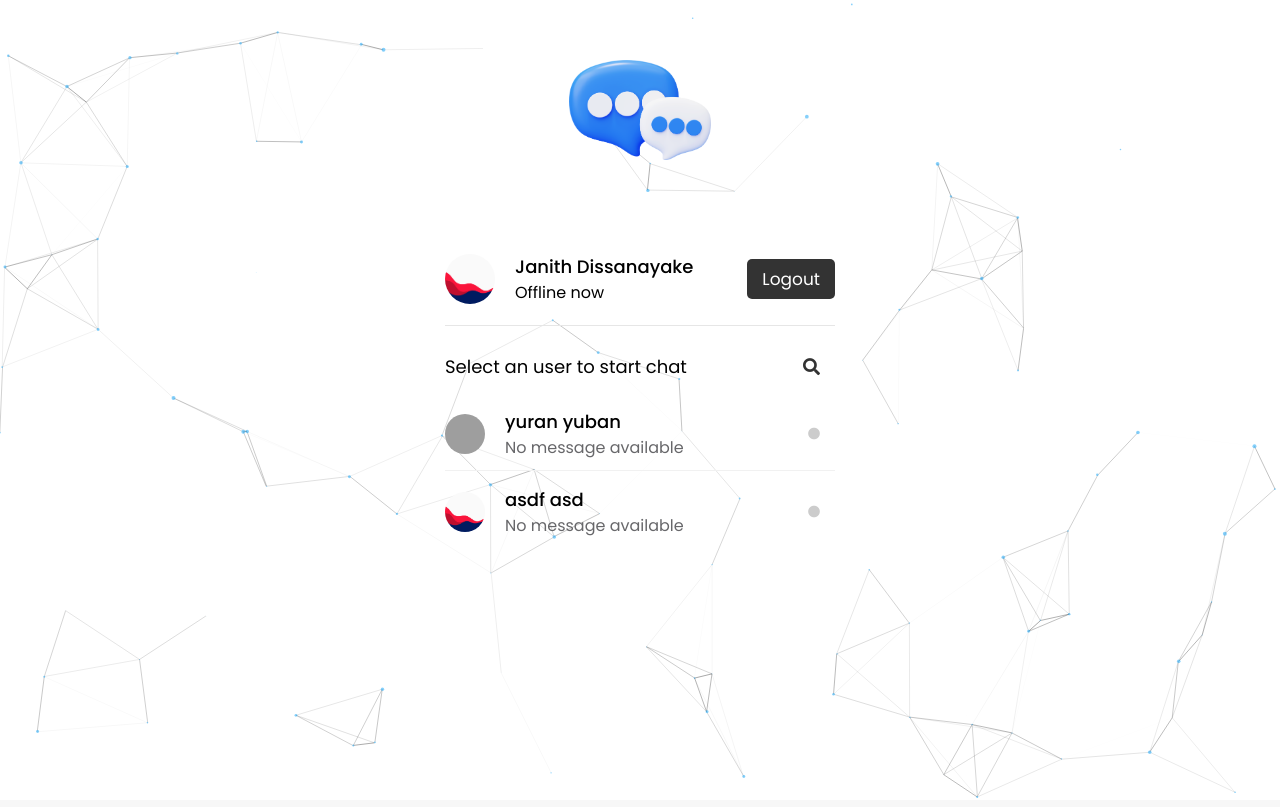
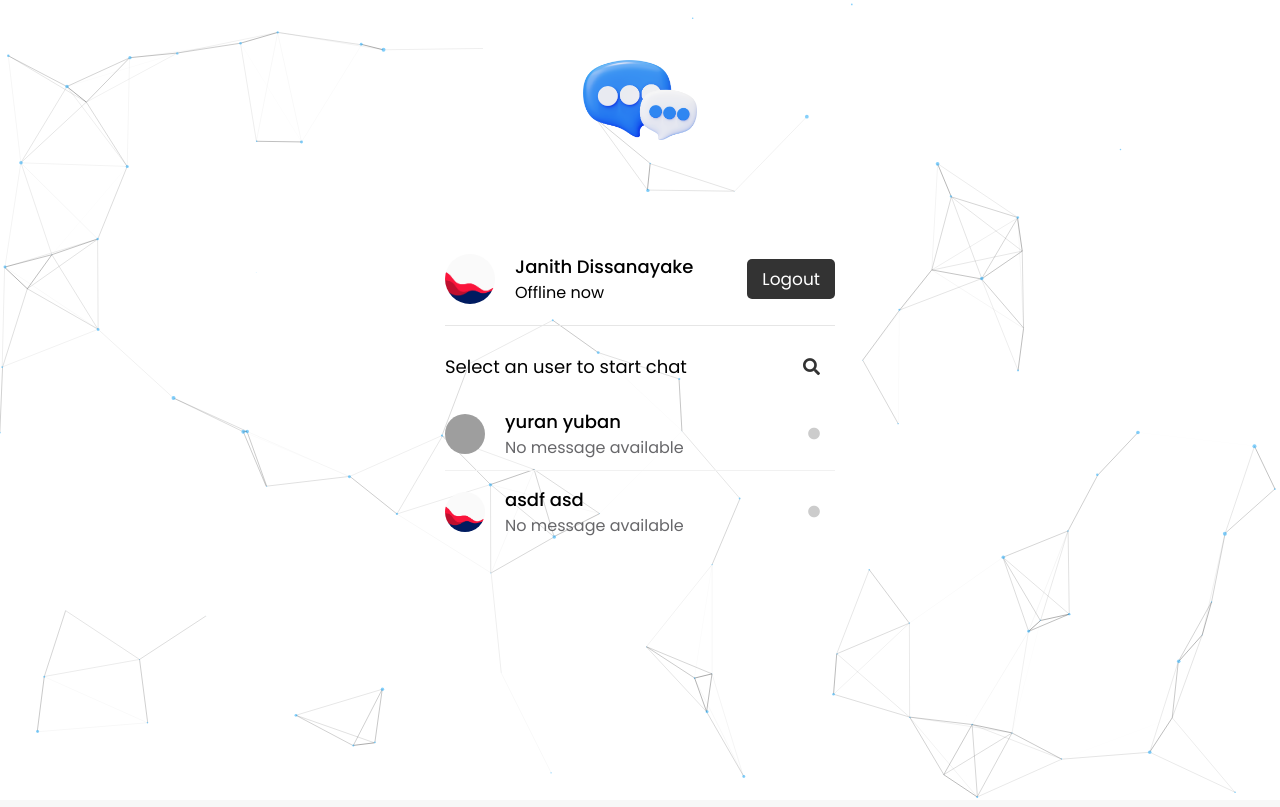
Before and after one commit to ashenshanu/Chatme, a PHP site: page /chatme/users.php in a window 1280 px wide. Run offline with PHP 8.4, Linux system fonts and the light colour scheme; a user stored in the database is signed in; data comes from the database, SQL or seed files in the repository; data that the repository does not hold is empty; grey boxes are pictures that could not be loaded.

Commit message:
Update style.css

```diff
--- a/style.css
+++ b/style.css
@@ -27,7 +27,7 @@ body{
   position: absolute;
   z-index: 50;
   top: 60px;
-  height: 100px;
+  height: 10vh;
 }
 #particles-js{
   width: 100vw;
```
